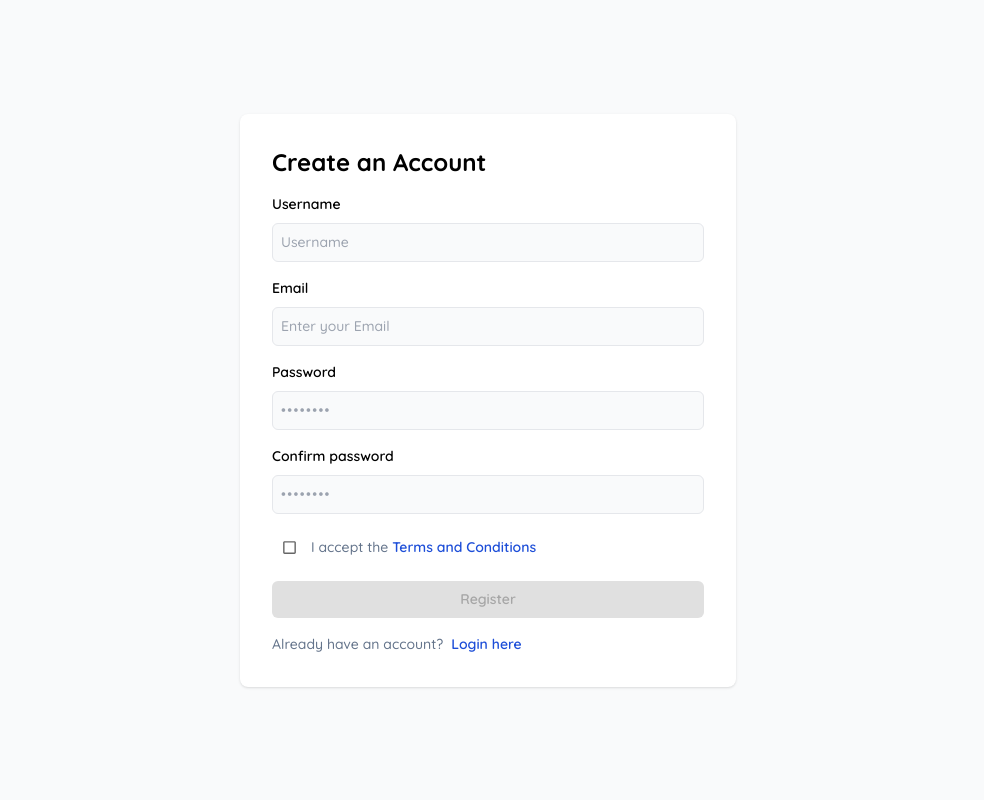
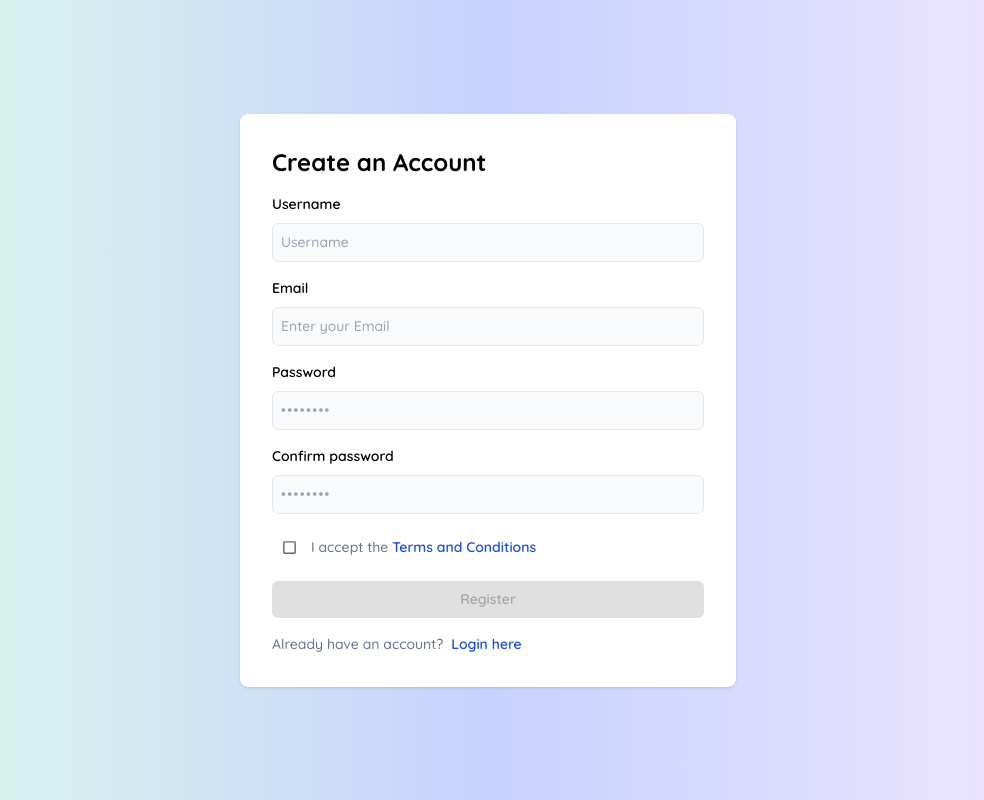
Before and after one commit to DVHcoding/learnlangs24h, a React (Vite) app: page /register in a window 1280 px wide. Shown: the whole page, without its empty margins (152-1136 px from the left). Built offline with nearby package versions, Linux system fonts and the light colour scheme; no server answers.

Commit message:
feat: add gradiant for login & register form

```diff
--- a/src/features/Authentication/Login.tsx
+++ b/src/features/Authentication/Login.tsx
@@ -84,7 +84,7 @@ const Login: React.FC = () => {
             />
 
             {/* Main */}
-            <div className="flex h-screen items-center justify-center bg-[#f9fafb]">
+            <div className="flex h-screen items-center justify-center bg-gradient-to-r from-green-100 via-indigo-200 to-purple-100">
                 <div className="h-[80%] rounded-lg bg-white p-8 shadow phone:h-full phone:w-full">
                     <h2 className="mb-4 font-body text-2xl font-bold text-black phone:text-xl">
                         Welcome Back
@@ -184,7 +184,6 @@ const Login: React.FC = () => {
                     </div>
                 </div>
             </div>
-
             <ToastContainer />
         </Fragment>
     );
--- a/src/features/Authentication/Register.tsx
+++ b/src/features/Authentication/Register.tsx
@@ -120,7 +120,7 @@ const Register = () => {
             />
 
             {/* Main */}
-            <div className="scrollbar flex h-screen items-center justify-center bg-[#f9fafb] phone:overflow-y-auto">
+            <div className="scrollbar flex h-screen items-center justify-center bg-gradient-to-r from-green-100 via-indigo-200 to-purple-100 phone:overflow-y-auto">
                 <form
                     onSubmit={registerSubmit}
                     className="w-[31rem] rounded-lg bg-white p-8 shadow phone:min-h-full phone:w-full"
```
